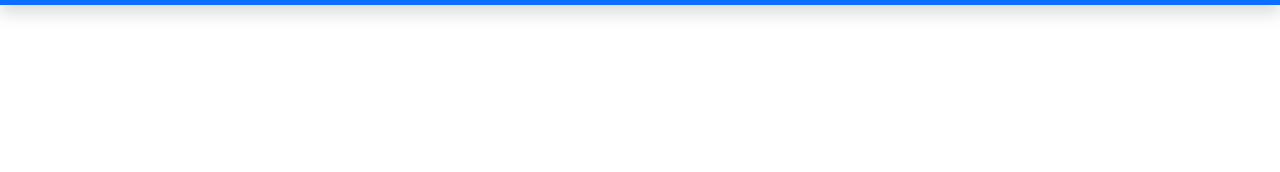
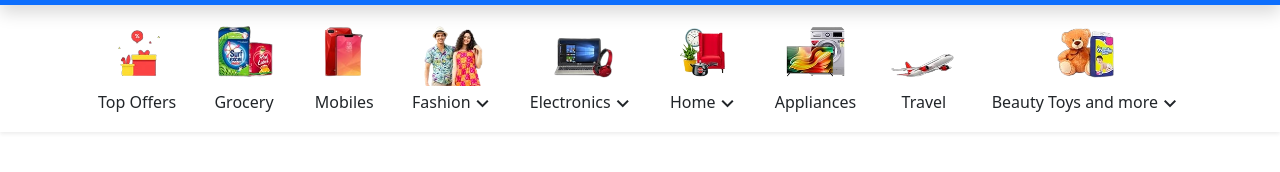
Before and after one commit to Honey0908/bootstrap-practical, a plain HTML site: page index.html in a window 1280 px wide. Shown: the part 72-244 px from the top of the page. Drawn offline with nearby package versions, Linux system fonts and the light colour scheme.

Commit message:
categories added without dropdowns

```diff
--- a/index.html
+++ b/index.html
@@ -15,6 +15,7 @@
     <link href="https://cdn.jsdelivr.net/npm/bootstrap@5.3.0-alpha1/dist/css/bootstrap.min.css" rel="stylesheet"
         integrity="sha384-GLhlTQ8iRABdZLl6O3oVMWSktQOp6b7In1Zl3/Jr59b6EGGoI1aFkw7cmDA6j6gD" crossorigin="anonymous" />
 
+    <!-- Google Icons -->
     <link rel="stylesheet"
         href="https://fonts.googleapis.com/css2?family=Material+Symbols+Outlined:opsz,wght,FILL,GRAD@48,400,0,0" />
 
@@ -158,6 +159,67 @@
 
 
 
+    <!-------- Categories ------>
+
+    <section id="categories" class="shadow-sm  text-nowrap overflow-auto">
+
+        <div class="container-xl ">
+
+            <ul class="d-flex justify-content-between pt-3 ps-0 ">
+
+              <li class="list-unstyled px-3 d-flex flex-column align-items-center">
+                <img  width="65" src="./assets/Images/categories/Top_Offers.png" alt="Top_Offers">
+                <p class="mt-1 mb-0">Top Offers</p>
+              </li>
+
+              <li class="list-unstyled px-3 d-flex flex-column align-items-center">
+                <img  width="65" src="./assets/Images/categories/grocery.png" alt="Grocery">
+                <p class="mt-1 mb-0">Grocery</p>
+              </li>
+
+              <li class="list-unstyled px-3 d-flex flex-column align-items-center">
+                <img  width="65" src="./assets/Images/categories/Mobiles.png" alt="Mobiles">
+                <p class="mt-1 mb-0">Mobiles</p>
+              </li>
+
+              <li class="list-unstyled px-3 d-flex flex-column align-items-center">
+                <img  width="65" src="./assets/Images/categories/fashion.png" alt="Fashion">
+                <p class="mt-1 mb-0">Fashion<span class="material-symbols-outlined align-middle">expand_more</span></p>
+              </li>
+
+              <li class="list-unstyled px-3 d-flex flex-column align-items-center">
+                <img  width="65" src="./assets/Images/categories/electronics.png" alt="Electronics">
+                <p class="mt-1 mb-0">Electronics<span class="material-symbols-outlined align-middle">expand_more</span></p>
+              </li>
+
+              <li class="list-unstyled px-3 d-flex flex-column align-items-center">
+                <img  width="65" src="./assets/Images/categories/Home.png" alt="Home">
+                <p class="mt-1 mb-0">Home<span class="material-symbols-outlined align-middle ">expand_more</span></p>
+              </li>
+
+              <li class="list-unstyled px-3 d-flex flex-column align-items-center">
+                <img  width="65" src="./assets/Images/categories/appliances.png" alt="appliances">
+                <p class="mt-1 mb-0">Appliances</p>
+              </li>
+
+              <li class="list-unstyled px-3 d-flex flex-column align-items-center">
+                <img  width="65" src="./assets/Images/categories/travel.png" alt="Travel">
+                <p class="mt-1 mb-0">Travel</p>
+              </li>
+
+              <li class="list-unstyled px-3 d-flex flex-column align-items-center">
+                <img  width="65" src="./assets/Images/categories/Beauty__Toys_and_more.png" alt="Beauty__Toys_and_more">
+                <p class="mt-1 mb-0">Beauty Toys and more<span class="material-symbols-outlined align-middle">expand_more</span></p>
+              </li>
+
+            </ul>
+
+        </div>
+
+    </section>
+
+
+
 
 
     <!------- Boostarp Script------>
```
Also changed, not shown: assets/Images/categories/Beauty__Toys_and_more.png (added), assets/Images/categories/Home.png (added), assets/Images/categories/Mobiles.png (added), assets/Images/categories/Top_Offers.png (added), assets/Images/categories/appliances.png (added), assets/Images/categories/electronics.png (added), assets/Images/categories/fashion.png (added), assets/Images/categories/grocery.png (added), assets/Images/categories/travel.png (added).
